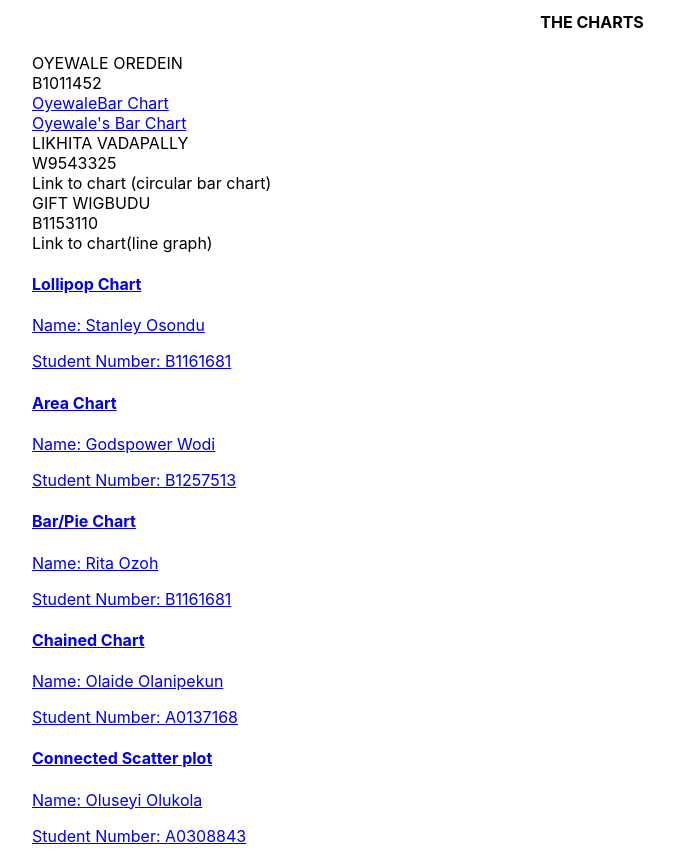
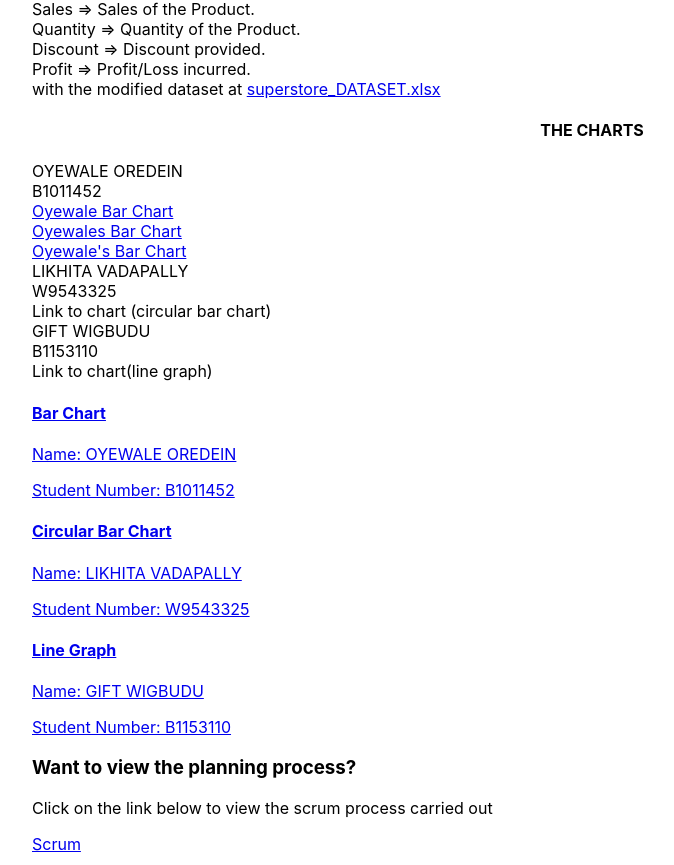
Before and after one commit to Sir-Newton/BBsTeams, a Next.js app in the folder BBsTeams/: page / in a window 1280 px wide. Shown: the part 753-1618 px from the top of the page, without its empty margins (48-722 px from the left). Built offline with nearby package versions, Linux system fonts and the light colour scheme.

Commit message:
Update index.js

```diff
--- a/BBsTeams/pages/index.js
+++ b/BBsTeams/pages/index.js
@@ -63,8 +63,9 @@ return (
 
     OYEWALE OREDEIN  <br/>
         B1011452  <br/>
-        <a href="./teammates/Oyewale_Bar_Chart/index.html"> OyewaleBar Chart  </a>  <br/>
-            <a href="./BBsTeams/teammates/Oyewale_Bar_Chart/index.html"> Oyewale's Bar Chart </a>  <br/>
+        <a href="./teammates/Oyewale_Bar_Chart/index.html"> Oyewale Bar Chart  </a>  <br/>
+            <a href="./BBsTeams/teammates/Oyewale_Bar_Chart/index.html"> Oyewales Bar Chart </a>  <br/>
+    <a href="./BBsTeams/BBsTeams/teammates/Oyewale_Bar_Chart/index.html"> Oyewale's Bar Chart </a>  <br/>
 
         LIKHITA VADAPALLY  <br/>
         W9543325  <br/>
@@ -77,41 +78,28 @@ return (
 
 
             <div class="charts">
-            <a class="chart" href="./Stanley-B1204687/ICA.html">
+            <a class="chart" href="./Oyewale_Bar_Chart/index.html">
                 <div>
-                    <h4 class="chart-title">Lollipop Chart</h4>
-                    <p class="chart-paragraph">Name: Stanley Osondu</p>
-                    <p class="chart-paragraph">Student Number: B1161681</p>
+                    <h4 class="chart-title">Bar Chart</h4>
+                    <p class="chart-paragraph">Name: OYEWALE OREDEIN</p>
+                    <p class="chart-paragraph">Student Number: B1011452</p>
                 </div>
             </a>
             <a class="chart" href="./GodspowerWodi-B1257513/index.html">
                 <div>
-                    <h4 class="chart-title">Area Chart</h4>
-                    <p class="chart-paragraph">Name: Godspower Wodi</p>
-                    <p class="chart-paragraph">Student Number: B1257513</p>
+                    <h4 class="chart-title">Circular Bar Chart</h4>
+                    <p class="chart-paragraph">Name: LIKHITA VADAPALLY </p>
+                    <p class="chart-paragraph">Student Number: W9543325</p>
                 </div>
             </a>
             <a class="chart" href="./Rita-B1161681/ica.html">
                 <div>
-                    <h4 class="chart-title">Bar/Pie Chart</h4>
-                    <p class="chart-paragraph">Name: Rita Ozoh</p>
-                    <p class="chart-paragraph">Student Number: B1161681</p>
+                    <h4 class="chart-title">Line Graph</h4>
+                    <p class="chart-paragraph">Name: GIFT WIGBUDU</p>
+                    <p class="chart-paragraph">Student Number: B1153110</p>
                 </div>
             </a>
-            <a class="chart" href="./Olaide-A0137168/index.html">
-                <div>
-                    <h4 class="chart-title">Chained Chart</h4>
-                    <p class="chart-paragraph">Name: Olaide Olanipekun</p>
-                    <p class="chart-paragraph">Student Number: A0137168</p>
-                </div>
-            </a>
-            <a class="chart" href="./Seyi-A0308843/myica.html">
-                <div>
-                    <h4 class="chart-title">Connected Scatter plot</h4>
-                    <p class="chart-paragraph">Name: Oluseyi Olukola</p>
-                    <p class="chart-paragraph">Student Number: A0308843</p>
-                </div>
-            </a>
+
         </div>
         <div class="scrum-link">
             <h3>Want to view the planning process?</h3>
```
